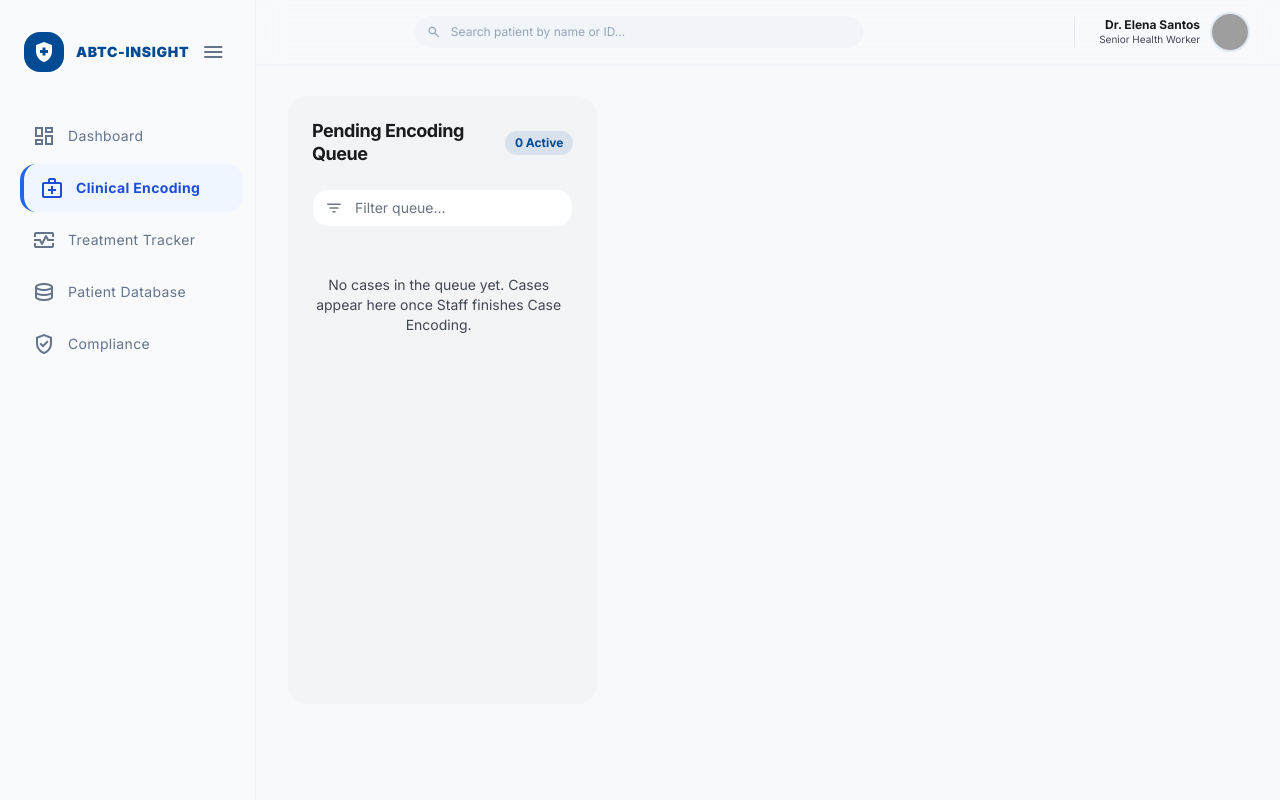
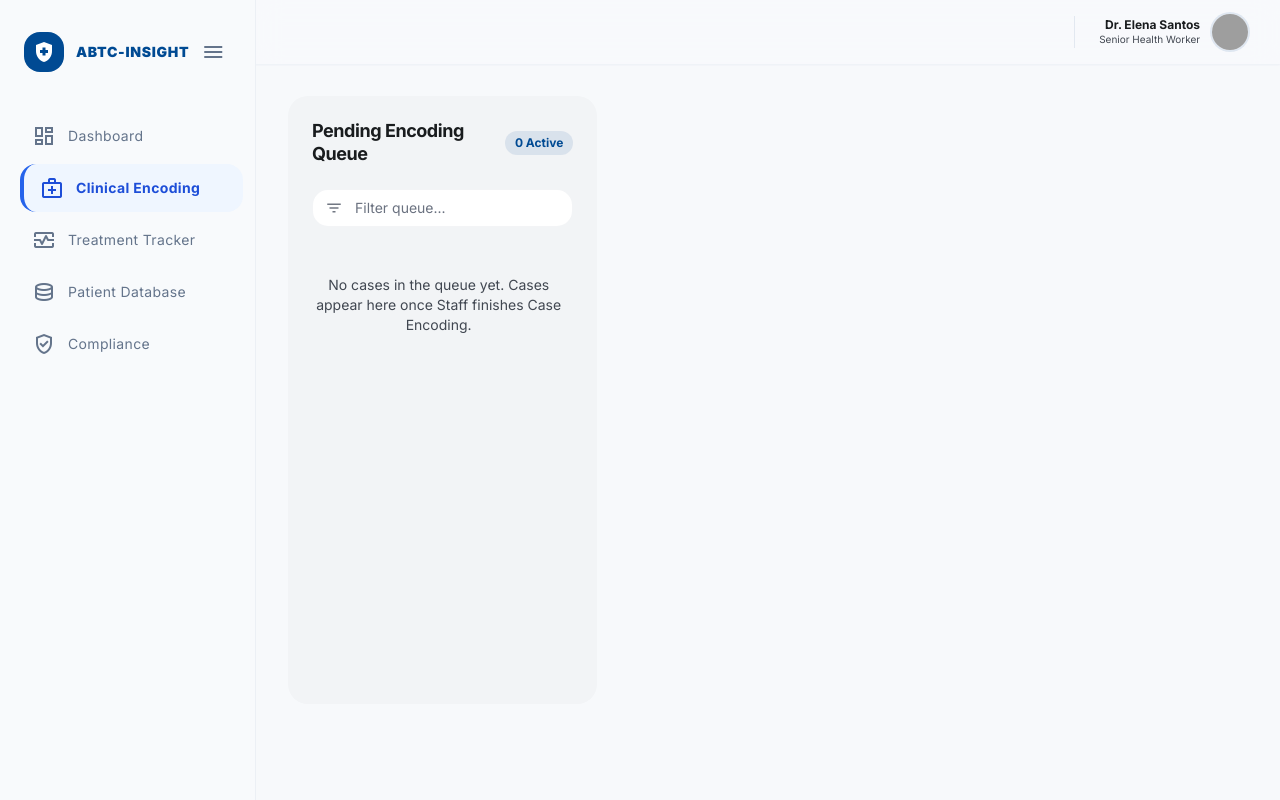
Before and after one commit to Walkee23/abtc-insight_MainProject, a Laravel app: page /healthworker/clinical-encoding in a window 1280 px wide. Run offline with Laravel 12, Linux system fonts and the light colour scheme; a user stored in the database is signed in; data comes from the database, SQL or seed files in the repository; data that the repository does not hold is empty; parts of the project's set-up code (start-up, migrations or seed data) failed here and were passed over; some libraries are stand-ins or nearby versions; grey boxes are pictures that could not be loaded.

Commit message:
refactor: remove broken header search bar from CE

```diff
--- a/resources/views/healthworker/CE_VI.blade.php
+++ b/resources/views/healthworker/CE_VI.blade.php
@@ -161,16 +161,7 @@
             <h1 class="text-blue-900 dark:text-blue-50 font-bold text-sm tracking-tight leading-none">ABTC-Insight
             </h1>
         </div>
-        <!-- Search Bar -->
-        <div class="flex items-center flex-1 max-w-md ml-12">
-            <div class="relative w-full group">
-                <span
-                    class="material-symbols-outlined absolute left-3 top-1/2 -translate-y-1/2 text-slate-400 text-sm group-focus-within:text-blue-700 transition-colors">search</span>
-                <input
-                    class="w-full bg-slate-100 dark:bg-slate-800/50 border-none rounded-full py-2 pl-9 pr-4 text-xs focus:ring-2 focus:ring-blue-700/20 placeholder:text-slate-400 font-['Inter']"
-                    placeholder="Search patient by name or ID..." type="text" />
-            </div>
-        </div>
+
         <!-- Right Side Actions (Notifications, Help, Vertical Divider, Profile) -->
         <div class="flex items-center gap-4">
 
```
